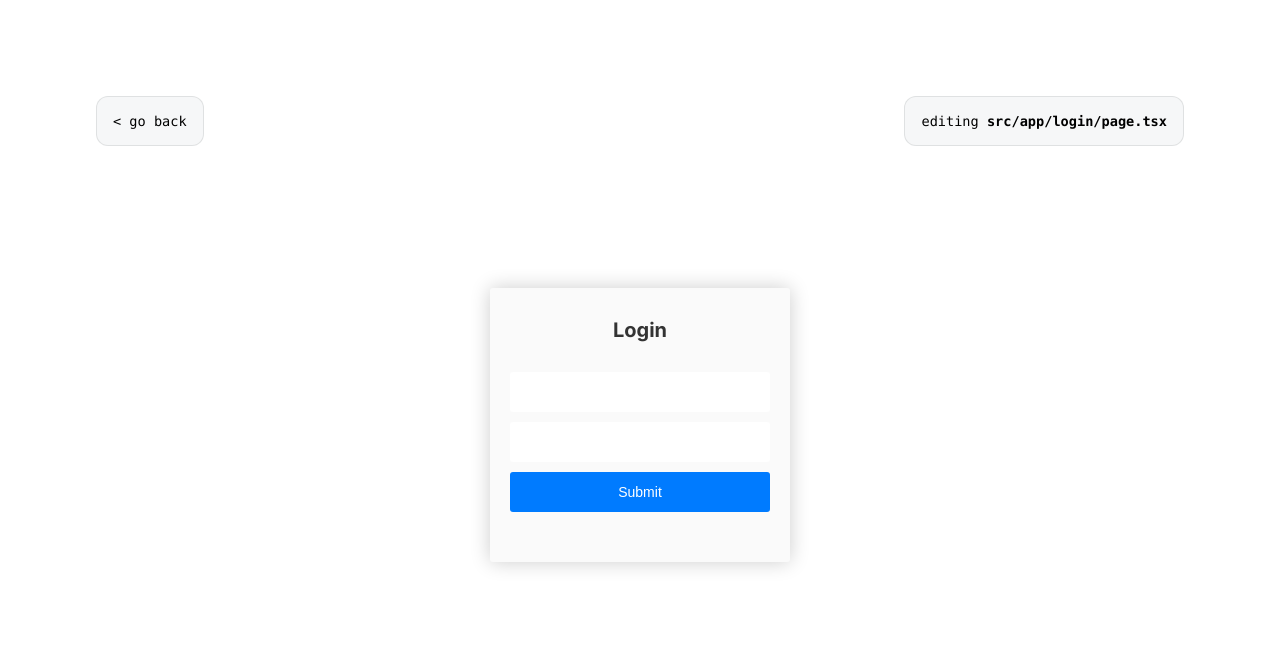
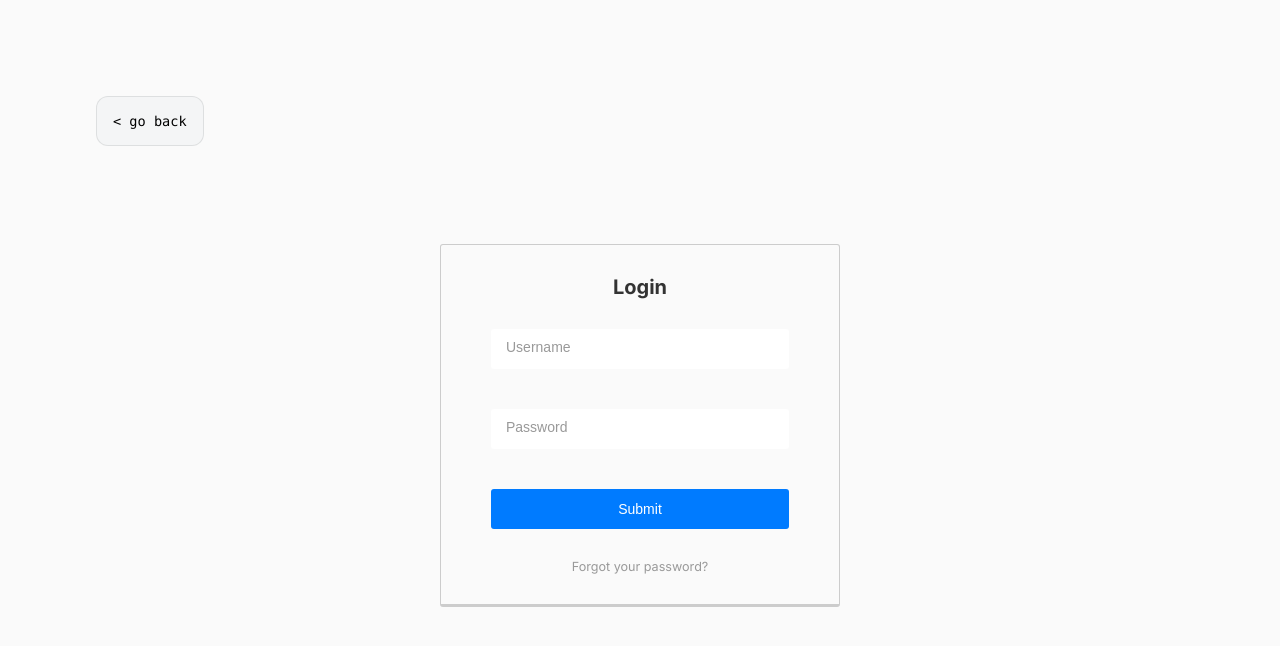
Before and after one commit to GianfrancoCorrea/challenge-front, a Next.js app: page /login in a window 1280 px wide. Shown: the top 646 px of the page. Built offline with nearby package versions, Linux system fonts and the light colour scheme.

Commit message:
feat(LoginPage) UI components

```diff
--- a/src/app/login/components/LoginForm.styled.tsx
+++ b/src/app/login/components/LoginForm.styled.tsx
@@ -1,15 +1,20 @@
 import styled from "styled-components";
 
 export const Form = styled.form`
+    position: relative;
+    display: flex;
+    flex-direction: column;
+    align-items: center;
     width: 100%;
-    width: 300px;
+    min-width: 400px;
     margin: 20px auto;
-    padding: 30px 20px;
+    padding: 30px 50px;
     background: #fafafa;
     font-size: 14px;
     border-radius: 3px;
     box-sizing: border-box;
-    box-shadow: 0 0 20px rgba(0, 0, 0, 0.2);
+    border: 1px solid #ccc;
+    border-bottom: 3px solid #ccc;
     color: #333;
 
     h1 {
@@ -19,11 +24,40 @@ export const Form = styled.form`
         margin-bottom: 30px;
     }
 
-    p {
-        color: #ff3333;
-        margin: 0 0 10px 0;
-        padding: 0;
-        size: 80%;
+    input {
+        width: 100%;
+        margin-bottom: 40px;
+        padding: 10px 15px;
+        border-bottom: 3px solid transparent;
+        border-radius: 3px;
+        box-sizing: border-box;
+        font-size: 14px;
+        color: #333;
+        transition: border-bottom 0.2s ease-in-out;
     }
 
+    input:focus {
+        border-bottom: 3px solid #ccc;
+    }
 `;
+
+export const ErrorMessage = styled.p`
+    color: #ff3333;
+    margin: 0 0 10px 0;
+    padding: 0;
+    font-size: 90%;
+`;
+
+export const ForgotPassword = styled.p`
+    margin: 10px 0 0 0;
+    padding: 0;
+    font-size: 90%;
+    color: #999;
+    text-align: center;
+    cursor: pointer;
+    transition: color 0.2s ease-in-out;
+
+    &:hover {
+        color: #333;
+    }
+`;
--- a/src/app/login/components/LoginForm.tsx
+++ b/src/app/login/components/LoginForm.tsx
@@ -1,7 +1,7 @@
 import { useForm } from "react-hook-form";
 import { yupResolver } from "@hookform/resolvers/yup";
 import * as yup from "yup";
-import { Form } from "./LoginForm.styled";
+import { ErrorMessage, ForgotPassword, Form } from "./LoginForm.styled";
 import Input from "@/shared/components/Input.styled";
 import Button from "@/shared/components/Button.styled";
 
@@ -32,14 +32,28 @@ export default function LoginForm() {
     };
 
     return (
-        <Form onSubmit={handleSubmit(onSubmit)}>
+        <Form onSubmit={handleSubmit(onSubmit)} >
             <h1>Login</h1>
-            <Input type="text" {...register("username")} />
-            {errors.username && <p>{errors.username.message}</p>}
-            <Input type="password" {...register("password")} />
-            {errors.password && <p>{errors.password.message}</p>}
+            {errors.username && <ErrorMessage>{errors.username.message}</ErrorMessage>}
+            <Input
+                type="text"
+                placeholder="Username"
+                $error={errors.username}
+                {...register("username")}
+            />
+                {errors.password && <ErrorMessage>{errors.password.message}</ErrorMessage>}
+            <Input
+                type="password"
+                placeholder="Password"
+                {...register("password")}
+                autoComplete="new-password"
+                $error={errors.password}
+            />
 
             <Button type="submit">Submit</Button>
+
+            <ForgotPassword>Forgot your password?</ForgotPassword>
+
 
         </Form>
     );
--- a/src/app/login/page.tsx
+++ b/src/app/login/page.tsx
@@ -3,20 +3,19 @@ import { Provider } from "react-redux";
 import styles from '../page.module.css'
 import store from "../redux/store";
 import Form from './components/LoginForm';
+import Container from "../components/Container";
 
 
 export default function Home() {
     return (
         <Provider store={store}>
+            <Container background={'#fafafa'}>
                 <main className={styles.main}>
                     <div className={styles.description}>
                         <p>
                             <a href="/">&lt; go back</a>
                         </p>
-                    <p>
-                        editing&nbsp;
-                        <code className={styles.code}>src/app/login/page.tsx</code>
-                    </p>
+
 
                     </div>
 
@@ -28,6 +27,7 @@ export default function Home() {
 
                     </div>
                 </main>
+            </Container>
         </Provider>
     )
 }
--- a/src/shared/components/Input.styled.tsx
+++ b/src/shared/components/Input.styled.tsx
@@ -16,6 +16,18 @@ const Input = styled.input`
         border: none;
         color: #333;
     }
+
+    &:focus-visible {
+        outline: none;
+    }
+
+    &::placeholder {
+        color: #999;
+    }
+
+
+    border-bottom: ${({ $error }) => ($error ? ' 3px solid #ff33337c !important' : '')};
+
 `;
 
 export default Input;
```
Also changed, not shown: src/app/page.tsx (+2 -10 lines). Lines whose indentation alone changed are shown as unchanged.
